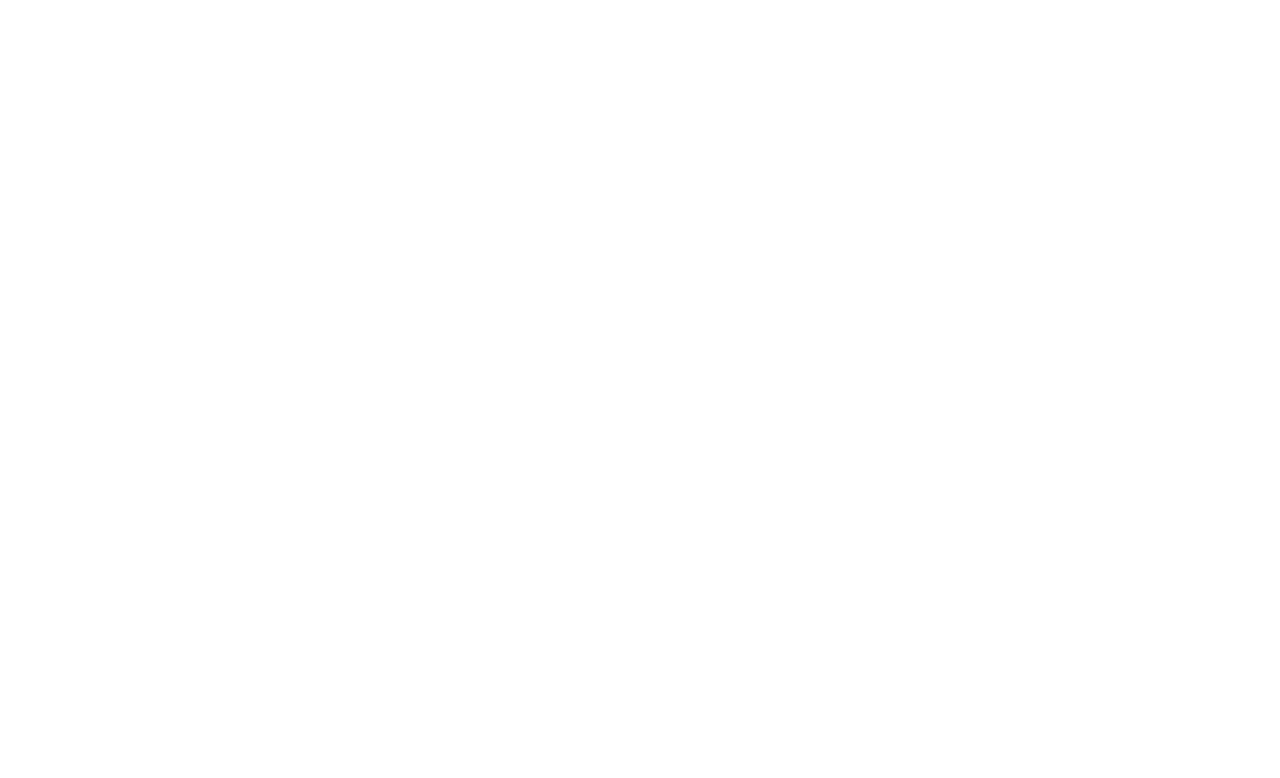
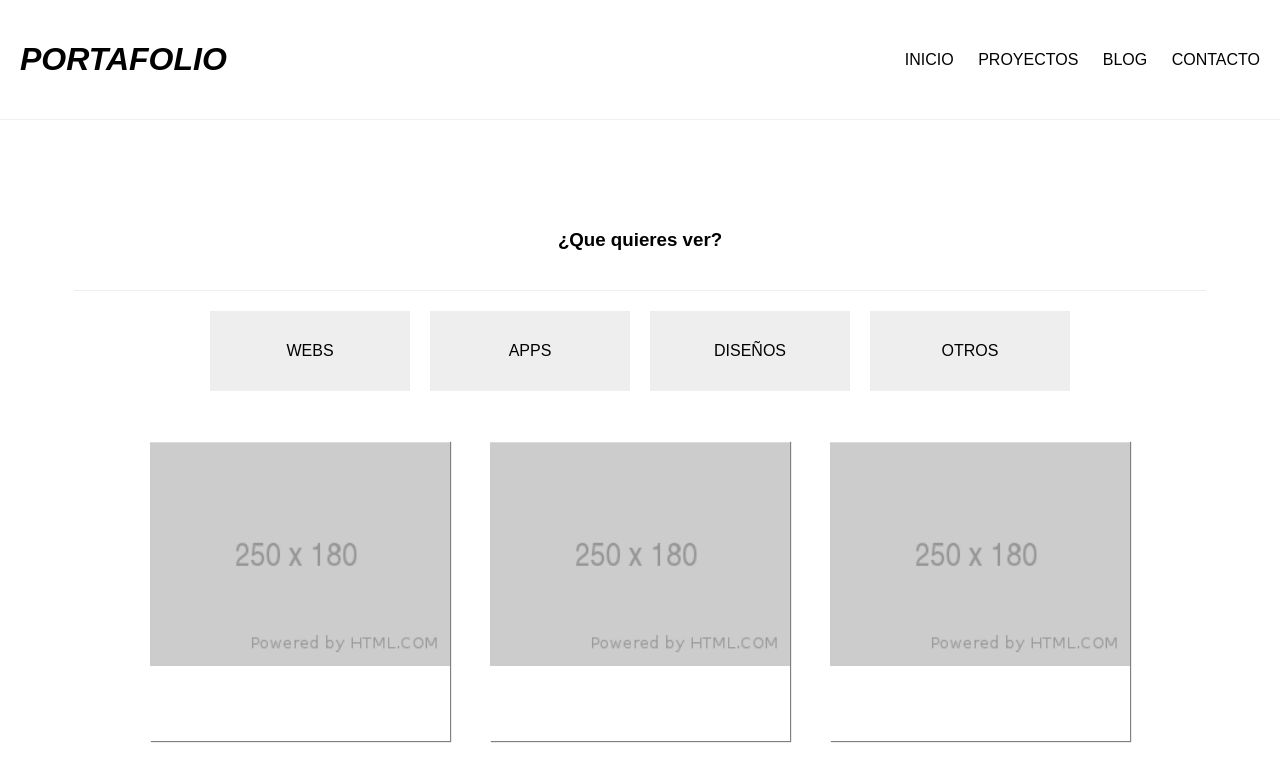
Before and after one commit to RubenLCgit/Proyecto-Maquetacion-Web-Flexbox, a plain HTML site: page index.html in a window 1280 px wide. Shown: the top 778 px of the page. Drawn offline with Linux system fonts and the light colour scheme.

Commit message:
add:html css and responsive

```diff
--- /dev/null
+++ b/css/responsive.css
@@ -0,0 +1,47 @@
+@media (max-width: 1324px){
+    main{
+        flex-direction: column;
+    }
+    aside{
+        width: 100%;
+        justify-content: center;
+        margin: 20px auto;
+    }
+    aside ul{
+    display: flex;
+    flex-direction:row;
+    flex-wrap: wrap;
+    justify-content: center;
+    }
+    aside ul li:first-child{
+    display: block;
+    width: 100%;
+    }
+    aside ul li{
+        width: 200px;
+    }
+}
+
+@media (max-width: 745px){
+    header{
+        flex-direction: column;
+        align-items: center;
+    }
+}
+
+@media (max-width: 573px){
+    footer{
+        flex-direction: column;
+    }
+}
+
+@media (max-width: 415px){
+    header {
+        height: 20vh;
+    }
+    nav ul li{
+        display: block;
+        margin-left: 20px;
+        text-align: center;
+    }
+}
--- a/css/styles.css
+++ b/css/styles.css
@@ -0,0 +1,144 @@
+*{
+    margin: 0;
+    padding: 0;
+    box-sizing: border-box;
+}
+
+body{
+    width: 100%;
+    min-height: 100vh;
+    display: flex;
+    flex-direction: column;
+    font-family: sans-serif;
+}
+
+body a{
+    text-decoration: none;
+    color: black;
+    cursor: pointer;
+}
+
+body li{
+    list-style: none;
+}
+
+body a:hover{
+    text-decoration: underline;
+    color: rgb(35, 35, 119);
+    text-shadow: 1px 1px 2px black;
+}
+
+header{
+    width: 100%;
+    height: 15vh;
+    display: flex;
+    justify-content: space-between;
+    border-bottom: 1px solid #f1f1f1;
+}
+
+.logo{
+    display: flex;
+    align-items: center;
+}
+
+.logo h1{
+    padding: 20px;
+    font-style: italic;
+}
+
+nav{
+    display: flex;
+    align-items:center;
+}
+
+nav ul{
+    padding: 20px;
+}
+
+nav ul li{
+    display: inline-block;
+    margin-left: 20px;
+}
+
+main{
+    width: 100%;
+    display: flex;
+    flex: 1;
+}
+
+aside{
+    width: 20%;
+    height: 100%;
+    display: flex;
+    justify-content: center;
+    margin-left: 50px;
+}
+
+aside ul{
+    width: 90%;
+    height: 70%;
+    margin-top: 40px;
+    display: flex;
+    flex-direction: column;
+}
+
+aside ul li{
+    width: 90%;
+    height: 15%;
+    background-color: #eeeeee;
+    margin: 10px;
+    text-align: center;
+    line-height: 80px;
+}
+
+aside ul li:first-child{
+    background-color: transparent;
+    border-bottom: 1px solid #eeeeee;
+    line-height: 100px;
+}
+
+aside ul li a{
+    display: block;
+}
+
+aside ul li a:hover{
+    box-shadow: 1px 1px 2px black inset, -1px -1px 2px black inset;
+}
+
+section{
+    width: 80%;
+    height: 100%;
+    align-self: center;
+    display: flex;
+    flex-wrap: wrap;
+    justify-content: center;
+    align-items: center;
+}
+
+.tarjeta{
+    display: flex;
+    flex-direction: column;
+    justify-content: space-between;
+    width: 300px;
+    height: 300px;
+    background-color: #cccccc;
+    margin: 20px;
+    box-shadow: 1px 1px 1px gray;
+}
+
+.informacion{
+    background-color: white;
+    width: 100%;
+    height: 75px;
+}
+
+footer{
+    width: 100%;
+    height: 15vh;
+    align-self: flex-end;
+    display: flex;
+    justify-content: space-between;
+    align-items:center ;
+    padding: 20px;
+    color: #808080;
+}
--- a/index.html
+++ b/index.html
@@ -1,12 +1,86 @@
 <!DOCTYPE html>
-<html lang="en">
+<html lang="es">
 <head>
     <meta charset="UTF-8">
     <meta name="viewport" content="width=device-width, initial-scale=1.0">
     <link rel="stylesheet" href="css/styles.css">
+    <link rel="stylesheet" href="css/responsive.css">
     <title>Proyecto Flexbox Responsive</title>
 </head>
 <body>
-
+    <header>
+        <div class="logo">
+            <h1>PORTAFOLIO</h1>
+        </div>
+        <nav>
+            <ul>
+                <li><a href="#">INICIO</a></li>
+                <li><a href="#">PROYECTOS</a></li>
+                <li><a href="#">BLOG</a></li>
+                <li><a href="#">CONTACTO</a></li>
+            </ul>
+        </nav>
+    </header>
+    <main>
+        <aside>
+            <ul>
+                <li>
+                    <h3>¿Que quieres ver?</h3>
+                </li>
+                <li>
+                    <a href="#">WEBS</a>
+                </li>
+                <li>
+                    <a href="#">APPS</a>
+                </li>
+                <li>
+                    <a href="#">DISEÑOS</a>
+                </li>
+                <li>
+                    <a href="#">OTROS</a>
+                </li>
+            </ul>
+        </aside>
+        <section>
+            <div class="tarjeta">
+                <img src="img/default.png" alt="imagen por defecto">
+                <div class="informacion"></div>
+            </div>
+            <div class="tarjeta">
+                <img src="img/default.png" alt="imagen por defecto">
+                <div class="informacion"></div>
+            </div>
+            <div class="tarjeta">
+                <img src="img/default.png" alt="imagen por defecto">
+                <div class="informacion"></div>
+            </div>
+            <div class="tarjeta">
+                <img src="img/default.png" alt="imagen por defecto">
+                <div class="informacion"></div>
+            </div>
+            <div class="tarjeta">
+                <img src="img/default.png" alt="imagen por defecto">
+                <div class="informacion"></div>
+            </div>
+            <div class="tarjeta">
+                <img src="img/default.png" alt="imagen por defecto">
+                <div class="informacion"></div>
+            </div>
+            <div class="tarjeta">
+                <img src="img/default.png" alt="imagen por defecto">
+                <div class="informacion"></div>
+            </div>
+            <div class="tarjeta">
+                <img src="img/default.png" alt="imagen por defecto">
+                <div class="informacion"></div>
+            </div>
+        </section>
+    </main>
+    <footer>
+        <div class="logo">
+            <h1>PORTAFOLIO</h1>
+        </div>
+        <h4>Master en CSS - Victor Robles WEB &copy</h4>
+    </footer>
 </body>
 </html>
```
Also changed, not shown: img/default.png (added), img/design.png (added).
